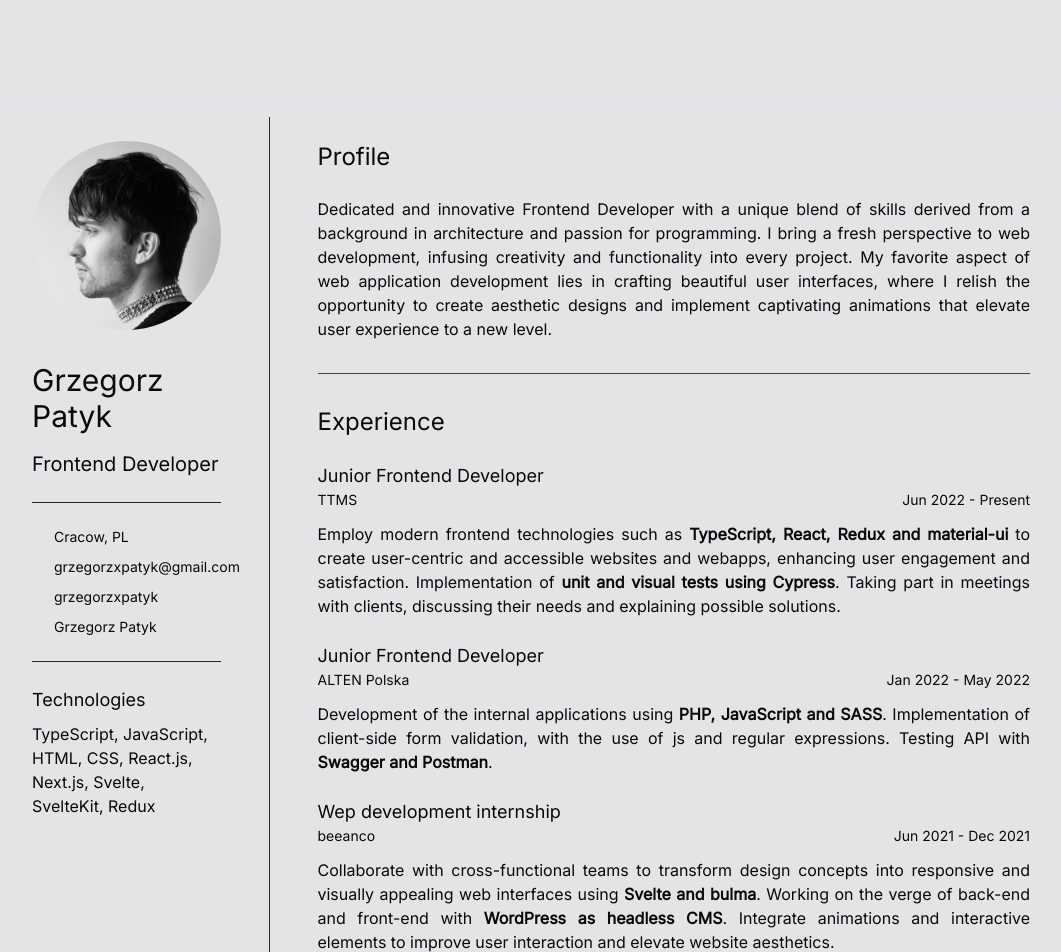
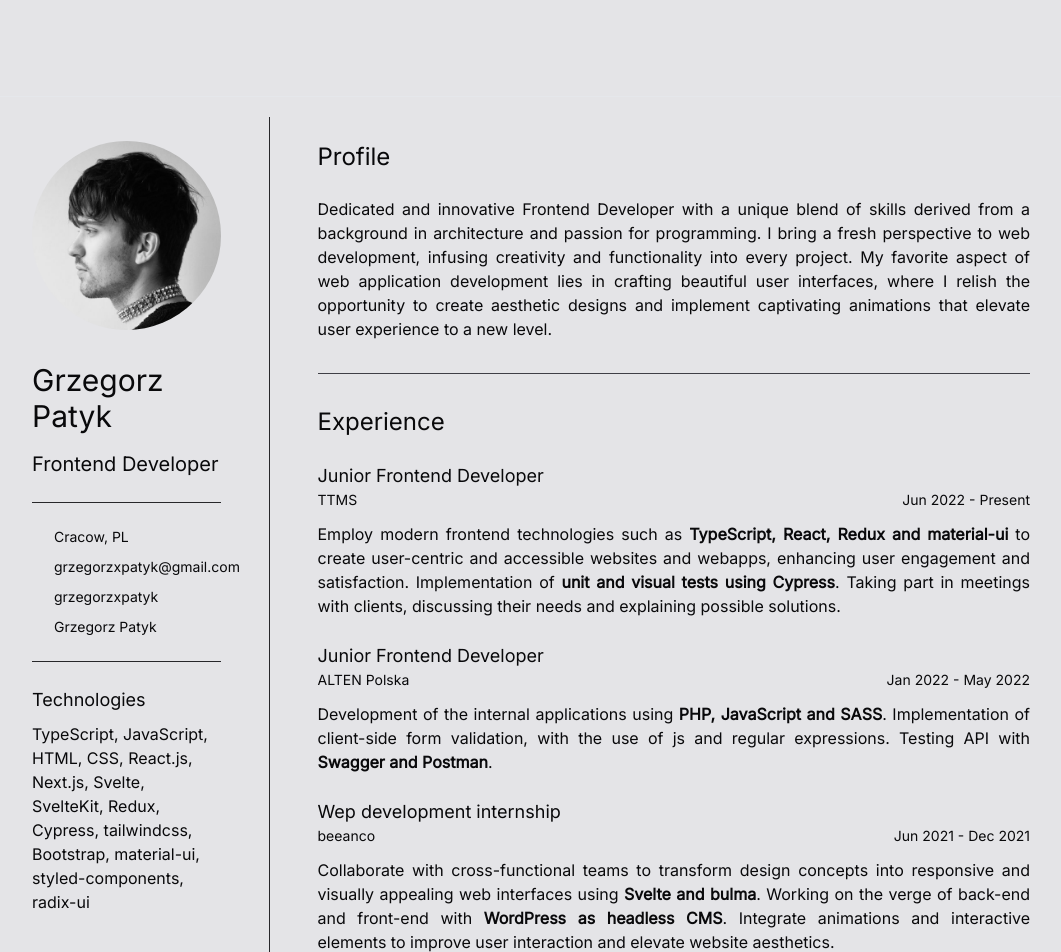
Before and after one commit to grzegorzxpatyk/resume, a SvelteKit app: page / in a window 1280 px wide. Shown: the top 952 px of the page, without its empty margins (109-1170 px from the left). Built offline with nearby package versions, Linux system fonts and the light colour scheme; some icons are missing.

Commit message:
update list of technologies

```diff
--- a/src/routes/+page.svelte
+++ b/src/routes/+page.svelte
@@ -44,7 +44,13 @@
 					'Next.js',
 					'Svelte',
 					'SvelteKit',
-					'Redux'
+					'Redux',
+					'Cypress',
+					'tailwindcss',
+					'Bootstrap',
+					'material-ui',
+					'styled-components',
+					'radix-ui'
 				]}
 			/>
 		</div>
```
